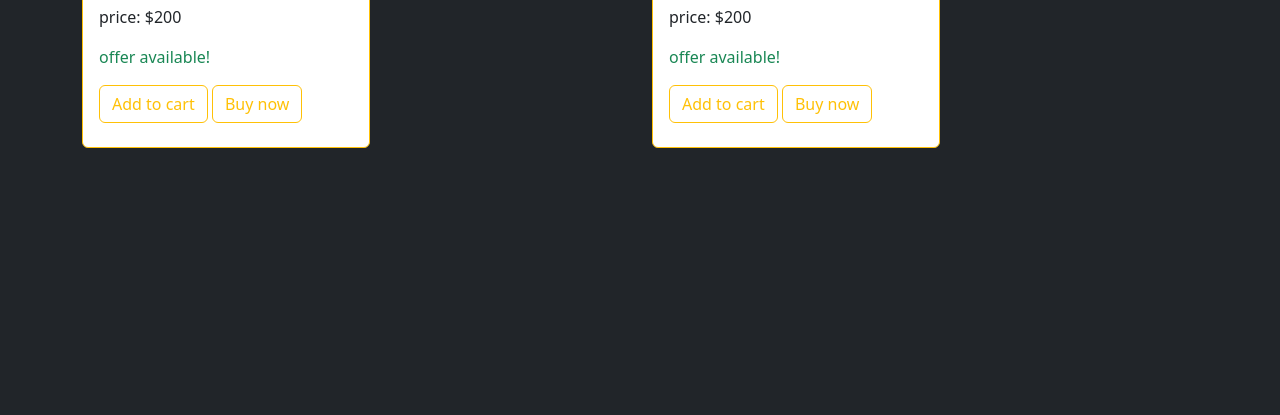
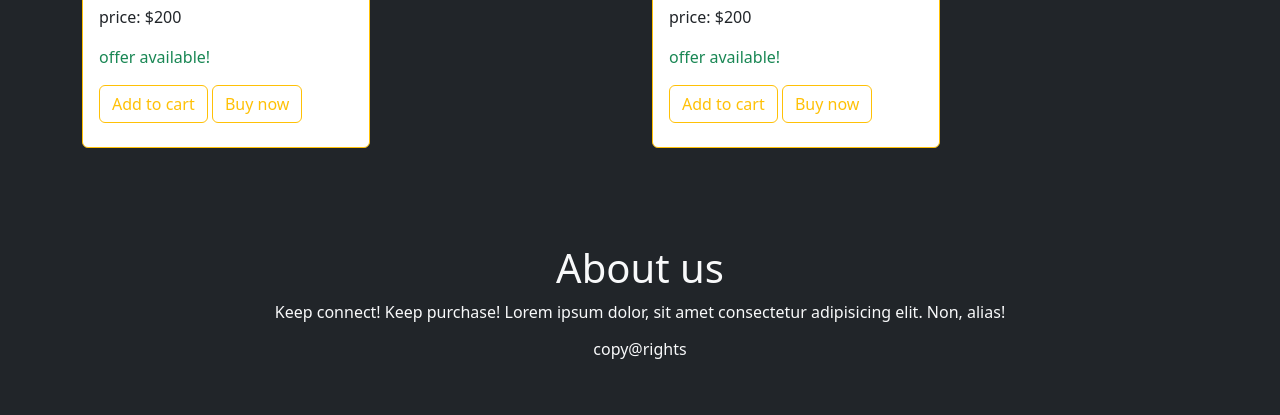
Before and after one commit to DhanasekaranTech/MyCDTasks, a plain HTML site: page BootsrapTask/index.html in a window 1280 px wide. Shown: the part 1446-1861 px from the top of the page. Before the commit the page ends 1594 px from the top, so only its background shows below. Drawn offline with nearby package versions, Linux system fonts and the light colour scheme.

Commit message:
Update Bootstrap

```diff
--- a/BootsrapTask/index.html
+++ b/BootsrapTask/index.html
@@ -7,20 +7,28 @@
     <link href="https://cdn.jsdelivr.net/npm/bootstrap@5.3.3/dist/css/bootstrap.min.css" rel="stylesheet" integrity="sha384-QWTKZyjpPEjISv5WaRU9OFeRpok6YctnYmDr5pNlyT2bRjXh0JMhjY6hW+ALEwIH" crossorigin="anonymous">
 </head>
 <body class="bg-dark">
+
     <nav class="navbar navbar-expand-lg bg-light sticky-top ">
         <div class="container-fluid">
+
           <a class="navbar-brand" href="#">Let's Shopeee</a>
+
           <button class="navbar-toggler" type="button" data-bs-toggle="collapse" data-bs-target="#navbarSupportedContent" aria-controls="navbarSupportedContent" aria-expanded="false" aria-label="Toggle navigation">
             <span class="navbar-toggler-icon"></span>
           </button>
+
           <div class="collapse navbar-collapse" id="navbarSupportedContent">
+
             <ul class="navbar-nav nav justify-content-center me-auto mb-2 mb-lg-0">
+
               <li class="nav-item">
                 <a class="nav-link active" aria-current="page" href="#">Home</a>
               </li>
+
               <li class="nav-item">
                 <a class="nav-link" href="#">login</a>
               </li>
+
               <li class="nav-item dropdown">
                 <a class="nav-link dropdown-toggle" href="#" role="button" data-bs-toggle="dropdown" aria-expanded="false">
                   products
@@ -33,18 +41,23 @@
                     <li><a class="dropdown-item" href="#">For other products use search </a></li>
                 </ul>
               </li>
+
               <li class="nav-item">
                 <a class="nav-link disabled" aria-disabled="true">Account</a>
               </li>
             </ul>
+
             <form class="d-flex" role="search">
               <input class="form-control me-2" type="search" placeholder="Search for other products" aria-label="Search ">
               <button class="btn btn-outline-info" type="submit">Search</button>
             </form>
+
           </div>
         </div>
       </nav>
+
       <h1 class="text-light ">Let's buy <span class="text-info">Products!</span> </h1>
+
  <div class="container">
  <div class="row g-4">
     <div class="col ">
@@ -221,6 +234,19 @@
  </div>
  </div>
 
+ <footer class="bg-dark text-light ">
+    <div class="container   text-md-center pt-5 pb-4">
+        <div class="row pt-5 pb-4">
+            <div class="col">
+                <h1>About us</h1>
+                <p>Keep connect! Keep purchase! Lorem ipsum dolor, sit amet consectetur adipisicing elit. Non, alias!</p>
+                <h6>copy@rights</h6>
+            </div>
+        </div>
+    </div>
+
+ </footer>
+
 
     <script src="https://cdn.jsdelivr.net/npm/bootstrap@5.3.3/dist/js/bootstrap.bundle.min.js" integrity="sha384-YvpcrYf0tY3lHB60NNkmXc5s9fDVZLESaAA55NDzOxhy9GkcIdslK1eN7N6jIeHz" crossorigin="anonymous"></script>
 </body>
```
